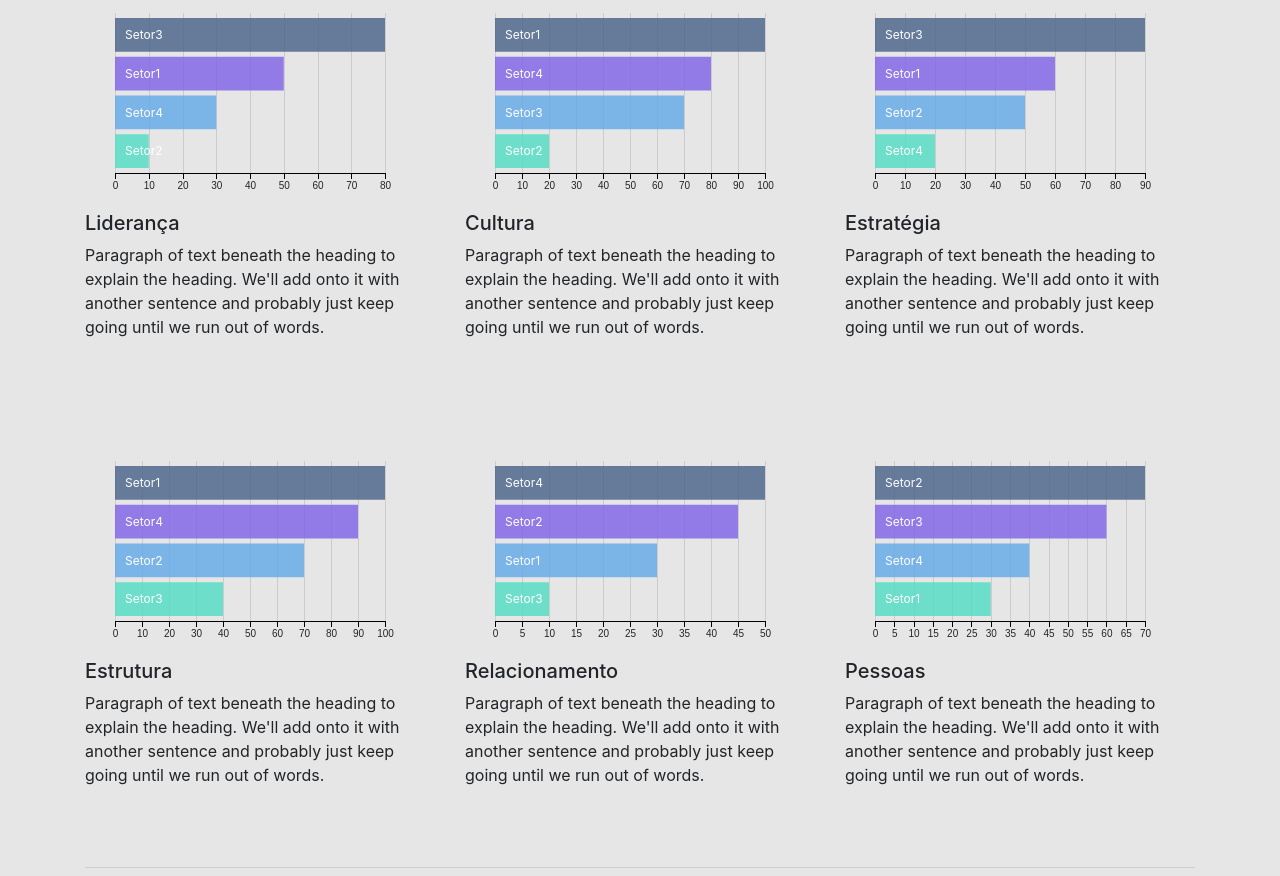
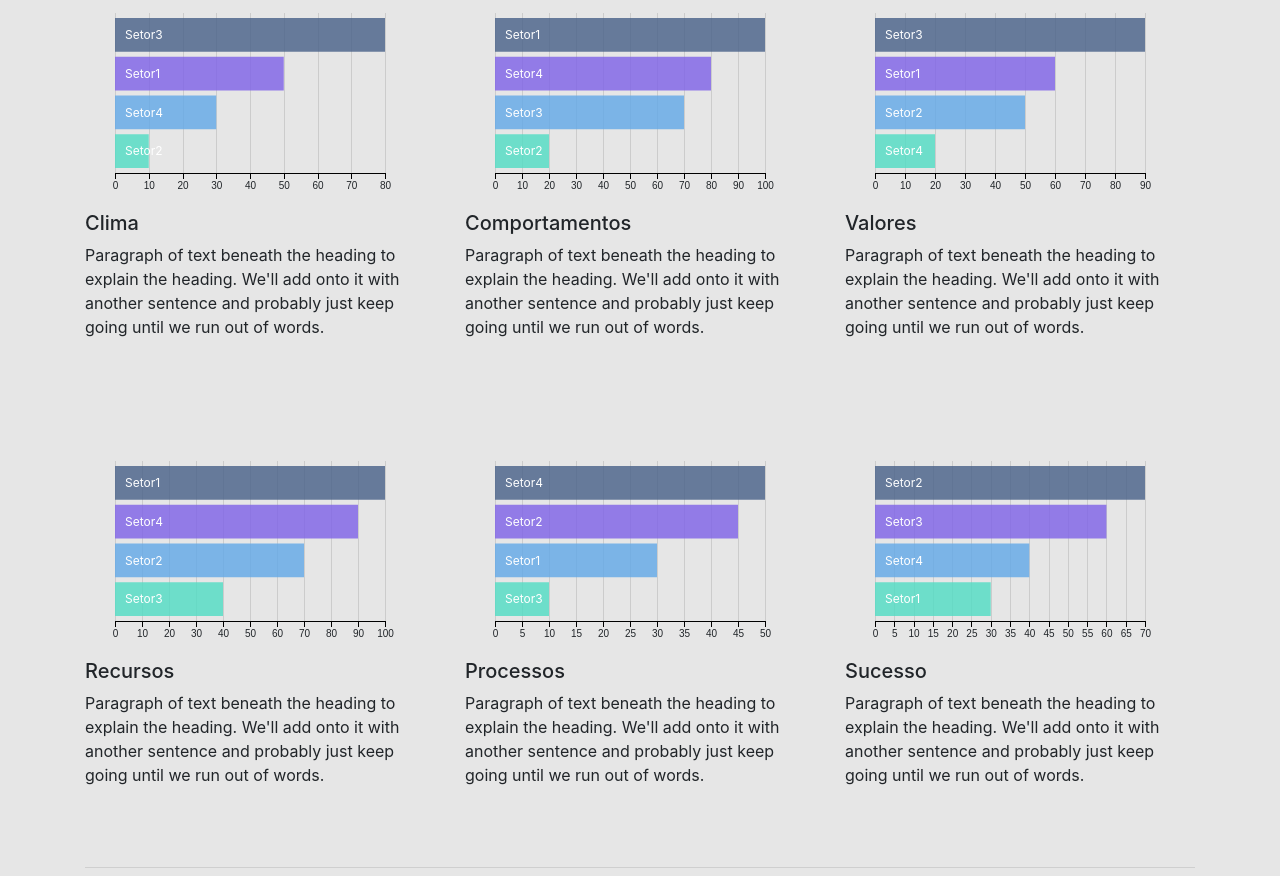
Before and after one commit to rrsmiranda/cultura-de-inovacao, a plain HTML site: page index.html in a window 1280 px wide. Shown: the part 1424-2300 px from the top of the page. Drawn offline with Linux system fonts and the light colour scheme.

Commit message:
Update index.html

```diff
--- a/index.html
+++ b/index.html
@@ -5,7 +5,7 @@
     <meta name="viewport" content="width=device-width, initial-scale=1">
     <meta name="description" content="">
     <meta name="author" content="fabiano">
-    <title>Radar da Inovação Institucional</title>
+    <title>Mensuração da Cultura de Inovação</title>
     <meta charset="UTF-8" />
     <link rel="stylesheet" type="text/css" href="css/bootstrap.min.css" />
     <link rel="stylesheet" type="text/css" href="css/dc.css" />
@@ -105,7 +105,7 @@
       <div class="row g-5 py-5">
         <div class="feature col-md-4">
           <div id="chart-row-lid" class="pb-2 d-flex justify-content-center"></div>
-          <h5>Liderança</h5>
+          <h5>Clima</h5>
           <p>
             Paragraph of text beneath the heading to explain the heading. We'll
             add onto it with another sentence and probably just keep going until
@@ -114,7 +114,7 @@
         </div>
         <div class="feature col-md-4">
           <div id="chart-row-cul" class="pb-2 d-flex justify-content-center"></div>
-          <h5>Cultura</h5>
+          <h5>Comportamentos</h5>
           <p>
             Paragraph of text beneath the heading to explain the heading. We'll
             add onto it with another sentence and probably just keep going until
@@ -123,7 +123,7 @@
         </div>
         <div class="feature col-md-4">
           <div id="chart-row-inf" class="pb-2 d-flex justify-content-center"></div>
-          <h5>Estratégia</h5>
+          <h5>Valores</h5>
           <p>
             Paragraph of text beneath the heading to explain the heading. We'll
             add onto it with another sentence and probably just keep going until
@@ -135,7 +135,7 @@
         <div class="row g-5 py-5">
           <div class="feature col-md-4">
             <div id="chart-row-est" class="pb-2 d-flex justify-content-center"></div>
-            <h5>Estrutura</h5>
+            <h5>Recursos</h5>
             <p>
               Paragraph of text beneath the heading to explain the heading. We'll
               add onto it with another sentence and probably just keep going until
@@ -144,7 +144,7 @@
           </div>
           <div class="feature col-md-4">
             <div id="chart-row-rel" class="pb-2 d-flex justify-content-center"></div>
-            <h5>Relacionamento</h5>
+            <h5>Processos</h5>
             <p>
               Paragraph of text beneath the heading to explain the heading. We'll
               add onto it with another sentence and probably just keep going until
@@ -153,7 +153,7 @@
           </div>
           <div class="feature col-md-4">
             <div id="chart-row-pes" class="pb-2 d-flex justify-content-center"></div>
-            <h5>Pessoas</h5>
+            <h5>Sucesso</h5>
             <p>
               Paragraph of text beneath the heading to explain the heading. We'll
               add onto it with another sentence and probably just keep going until
@@ -191,7 +191,7 @@
 
       <hr>
       <footer class=" text-muted text-center text-small">
-        <p class="mb-1">© 2020-2021 Radar da Inovação Insitucional</p>
+        <p class="mb-1">© 2021 Mensuração da Cultura de Inovação</p>
         <ul class="list-inline">
           <li class="list-inline-item"><a href="http://www.ufopa.edu.br/ufopa/">UFOPA</a></li>
           <li class="list-inline-item"><a href="http://www.ufopa.edu.br/ait/">AIT</a></li>
```
